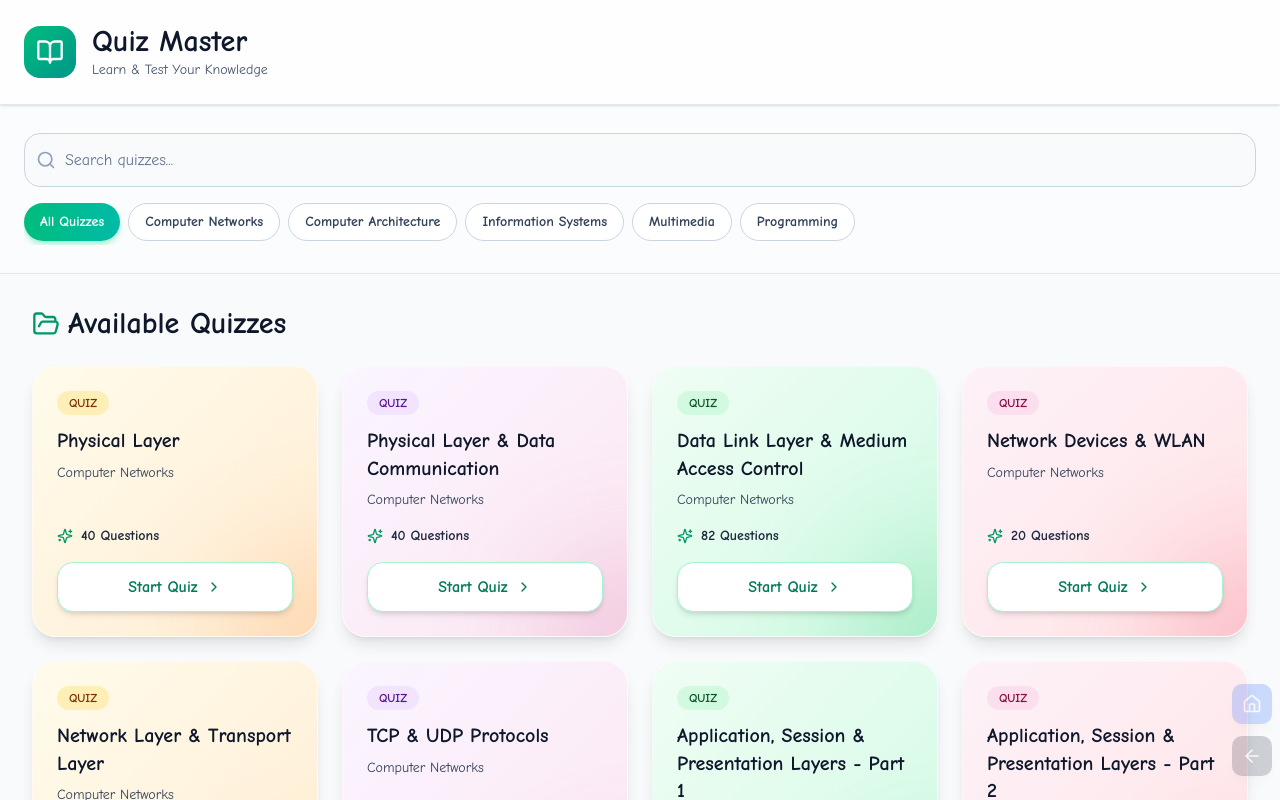
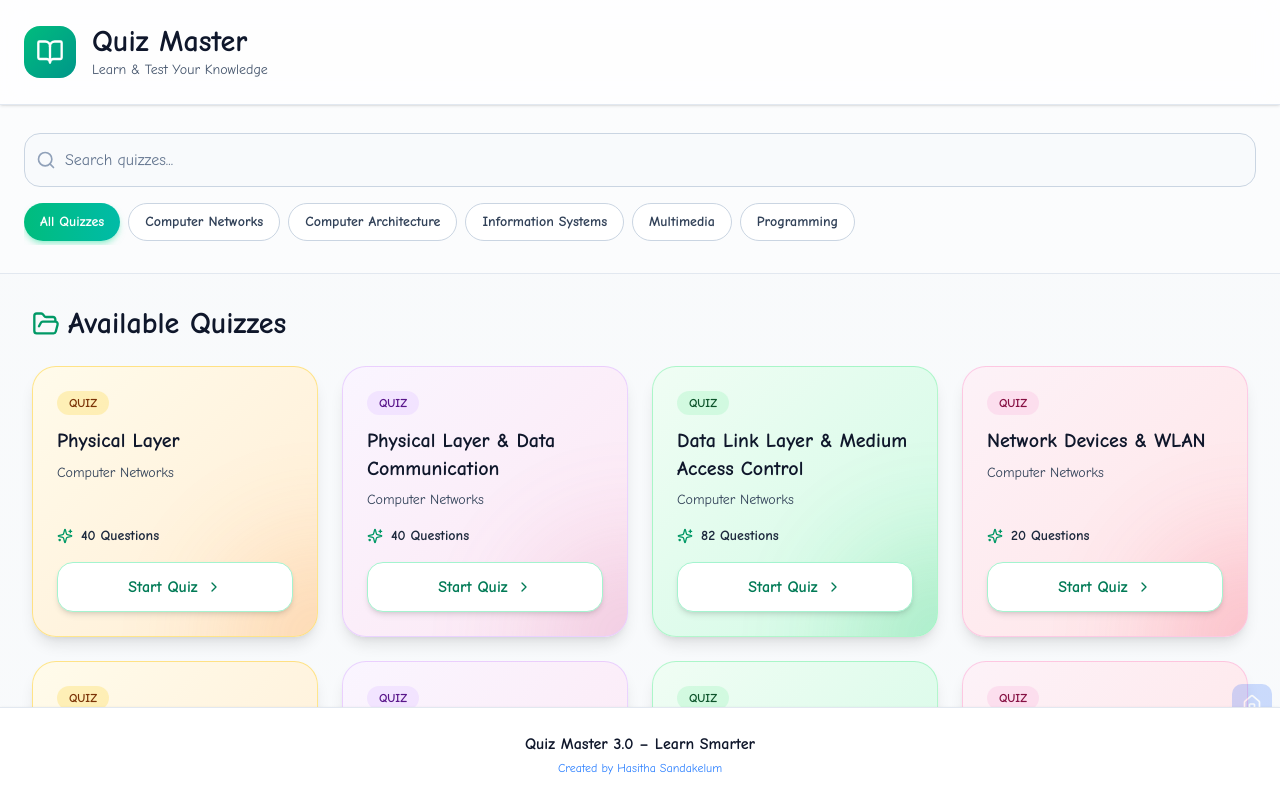
Before and after one commit to dev-sandakelum/web_lib, a Next.js app: page /quiz in a window 1280 px wide. Shown: the top 800 px of the page. Built offline with nearby package versions, Linux system fonts and the light colour scheme.

Commit message:
feat: add custom scrollbar styling and enhance quiz component footer

```diff
--- a/app/globals.css
+++ b/app/globals.css
@@ -154,3 +154,61 @@
     scrollbar-width: none;
   }
 }
+
+/* Add custom scrollbar styling */
+/* Scrollbar for webkit browsers (Chrome, Safari, Edge) */
+::-webkit-scrollbar {
+  width: 12px;
+  height: 12px;
+}
+
+::-webkit-scrollbar-track {
+  background: linear-gradient(180deg, rgb(241, 245, 249) 0%, rgb(226, 232, 240) 100%);
+  border-radius: 10px;
+}
+
+::-webkit-scrollbar-thumb {
+  background: linear-gradient(180deg, rgb(16, 185, 129) 0%, rgb(13, 148, 136) 100%);
+  border-radius: 10px;
+  border: 2px solid rgb(248, 250, 252);
+  box-shadow: 0 2px 4px rgba(16, 185, 129, 0.2);
+  transition: all 0.3s ease;
+}
+
+::-webkit-scrollbar-thumb:hover {
+  background: linear-gradient(180deg, rgb(5, 150, 105) 0%, rgb(15, 118, 110) 100%);
+  box-shadow: 0 0 8px rgba(16, 185, 129, 0.5);
+  border: 2px solid rgb(243, 244, 246);
+}
+
+::-webkit-scrollbar-thumb:active {
+  background: linear-gradient(180deg, rgb(4, 120, 87) 0%, rgb(5, 100, 90) 100%);
+  box-shadow: 0 0 10px rgba(16, 185, 129, 0.6);
+}
+
+/* Scrollbar for Firefox */
+* {
+  scrollbar-color: rgb(16, 185, 129) rgb(241, 245, 249);
+  scrollbar-width: thin;
+}
+
+/* Dark mode scrollbar adjustments */
+.dark {
+  scrollbar-color: rgb(16, 185, 129) rgb(30, 41, 59);
+}
+
+.dark::-webkit-scrollbar-track {
+  background: linear-gradient(180deg, rgb(30, 41, 59) 0%, rgb(20, 29, 45) 100%);
+  border-radius: 10px;
+}
+
+.dark::-webkit-scrollbar-thumb {
+  background: linear-gradient(180deg, rgb(16, 185, 129) 0%, rgb(13, 148, 136) 100%);
+  border-color: rgb(30, 41, 59);
+  box-shadow: 0 2px 4px rgba(16, 185, 129, 0.3);
+}
+
+.dark::-webkit-scrollbar-thumb:hover {
+  background: linear-gradient(180deg, rgb(5, 150, 105) 0%, rgb(15, 118, 110) 100%);
+  box-shadow: 0 0 8px rgba(16, 185, 129, 0.6);
+}
--- a/components/quiz/quiz.tsx
+++ b/components/quiz/quiz.tsx
@@ -178,24 +178,28 @@ export default function ModelQuizzes() {
       bg: "from-amber-50 to-orange-100",
       label: "bg-amber-200/50",
       labelText: "text-amber-900",
+      border: "border-amber-300/50",
       shape: "ellipse-gradient-amber",
     },
     {
       bg: "from-purple-50 to-pink-100",
       label: "bg-purple-200/50",
       labelText: "text-purple-900",
+      border: "border-purple-300/50",
       shape: "ellipse-gradient-purple",
     },
     {
       bg: "from-green-50 to-emerald-100",
       label: "bg-green-200/50",
       labelText: "text-green-900",
+      border: "border-green-300/50",
       shape: "ellipse-gradient-green",
     },
     {
       bg: "from-pink-50 to-rose-100",
       label: "bg-pink-200/50",
       labelText: "text-pink-900",
+      border: "border-pink-300/50",
       shape: "ellipse-gradient-pink",
     },
   ]
@@ -269,7 +273,7 @@ export default function ModelQuizzes() {
                   return (
                     <div
                       key={quiz.id}
-                      className={`group relative overflow-hidden rounded-3xl bg-gradient-to-br ${gradient.bg} border border-white/60 shadow-lg hover:shadow-2xl transition-all duration-300 p-4 sm:p-6 flex flex-col min-h-44 sm:min-h-48 hover:-translate-y-2`}
+                      className={`group relative overflow-hidden rounded-3xl bg-gradient-to-br ${gradient.bg} border ${gradient.border} shadow-lg hover:shadow-2xl transition-all duration-300 p-4 sm:p-6 flex flex-col min-h-44 sm:min-h-48 hover:-translate-y-2`}
                     >
                       <div
                         className={`absolute -bottom-16 -right-16 w-40 h-40 rounded-full opacity-40 blur-3xl ${gradient.shape} pointer-events-none`}
@@ -591,12 +595,11 @@ export default function ModelQuizzes() {
             </div>
           </section>
         )}
-
+          <div className="h-20 w-full"></div>
         {/* Footer */}
-        <footer className="border-t border-slate-200 bg-white px-3 py-4 sm:px-6 sm:py-6 text-center shadow-sm bottom-0">
-          <p className="text-base font-bold text-slate-900">Quiz Master – Learn Smarter</p>
-          <p className="text-xs font-medium mt-1 text-blue-300">Created by Hasitha Sandakelum</p>
-          <p className="text-xs text-slate-500 mt-1 sm:mt-2 font-medium">Fully responsive for all devices</p>
+       <footer className="border-t border-slate-200 bg-white px-3 py-4 sm:px-6 sm:py-6 text-center shadow-sm bottom-0 fixed w-full z-100">
+          <p className="text-base font-bold text-slate-900">Quiz Master 3.0 – Learn Smarter</p>
+          <p className="text-xs font-medium mt-1 text-blue-500">Created by Hasitha Sandakelum</p>
         </footer>
       </div>
     </div>
```
